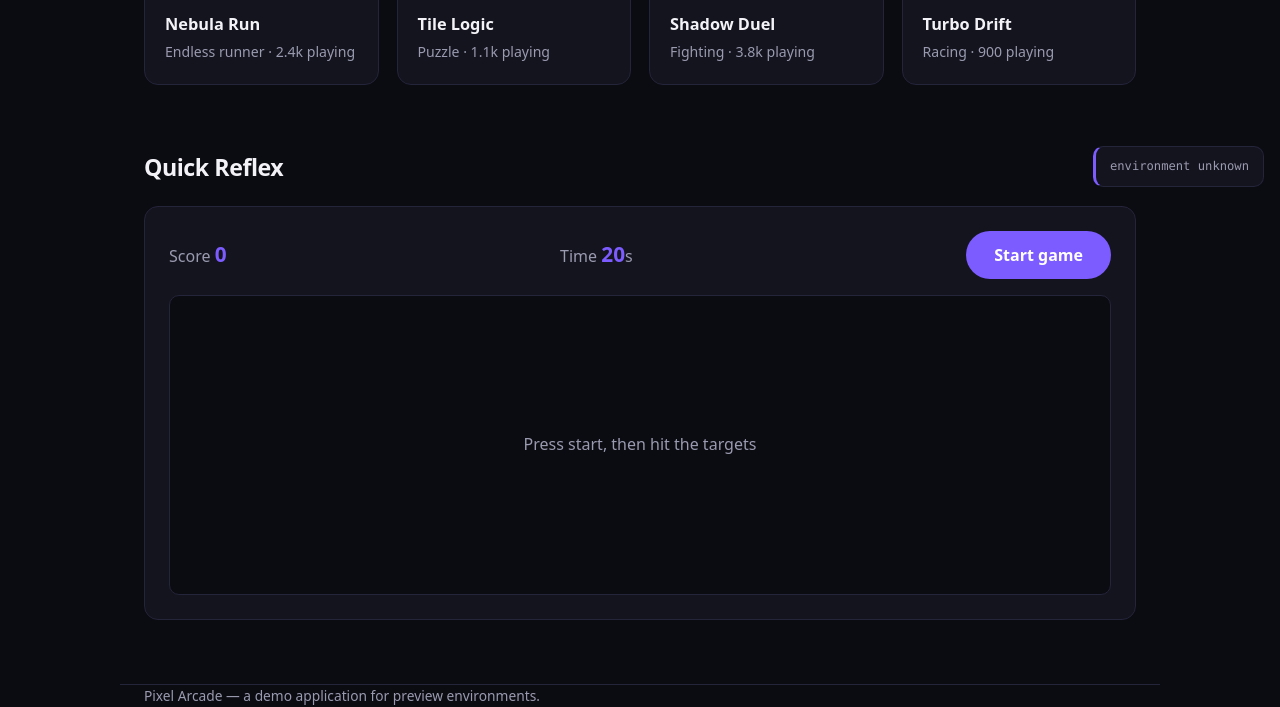
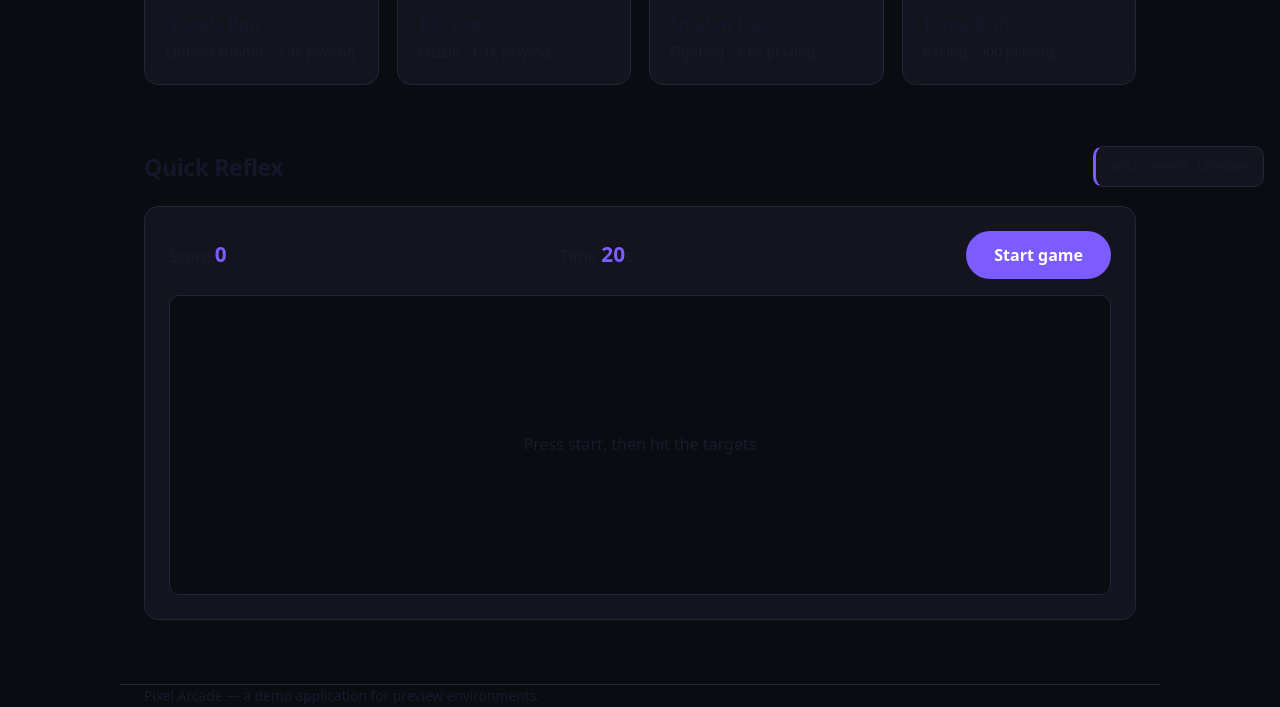
Before and after one commit to DevankSilswal/gitops-pr-preview, a website: page app/public/index.html in a window 1280 px wide. Shown: the part 597-1304 px from the top of the page. Drawn offline with Linux system fonts and the light colour scheme; no server answers.

Commit message:
style: darken the text colours

```diff
--- a/app/public/styles.css
+++ b/app/public/styles.css
@@ -7,8 +7,8 @@
   --bg: #0b0b12;
   --surface: #14141f;
 
-  --text: #f2f2f7;
-  --muted: #9a9ab0;
+  --text: #16162a;
+  --muted: #1a1a2e;
   --border: #24243a;
   --radius: 14px;
 }
```
